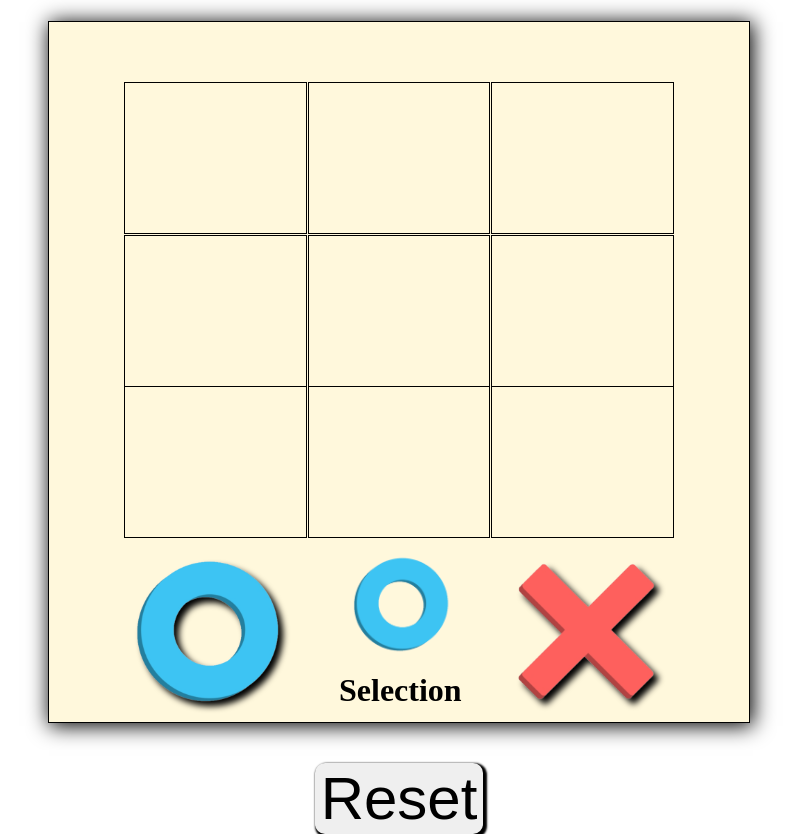
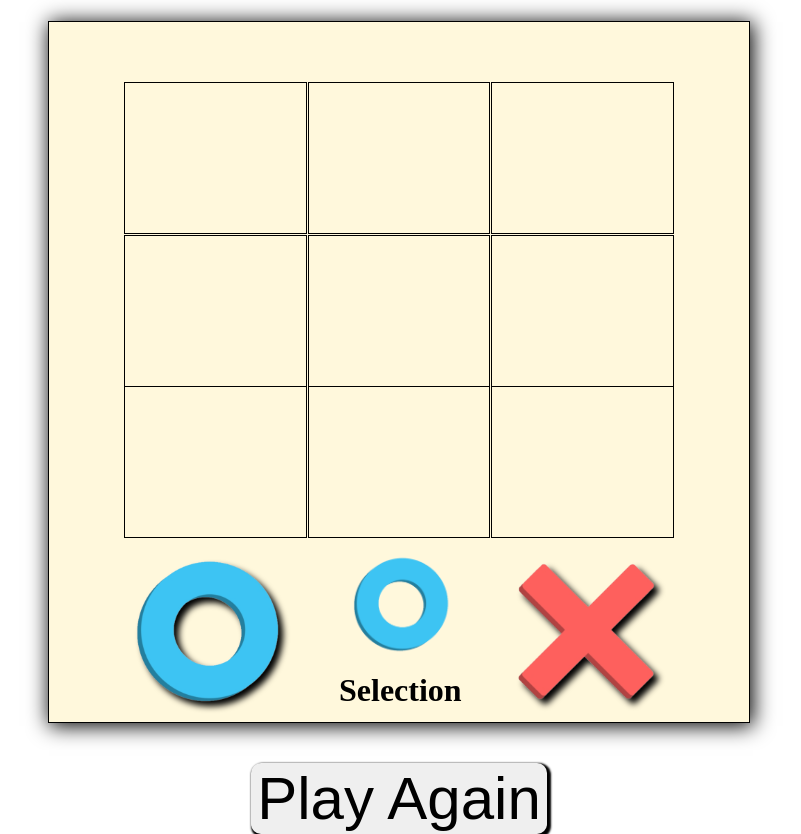
Before and after one commit to Ruben01077/Tic-tac-toe, a plain HTML site: page index.html in a window 1280 px wide. Shown: the part 191-1025 px from the top of the page, without its empty margins (241-1042 px from the left). Drawn offline with Linux system fonts and the light colour scheme.

Commit message:
Update index.html

```diff
--- a/index.html
+++ b/index.html
@@ -52,7 +52,7 @@
     </div>
 
 
-   <a href="index.html"> <button id="reset" >Reset</button></a>
+   <a href="index.html"> <button id="reset" >Play Again</button></a>
 
 
     <script src="script.js"></script>
```
